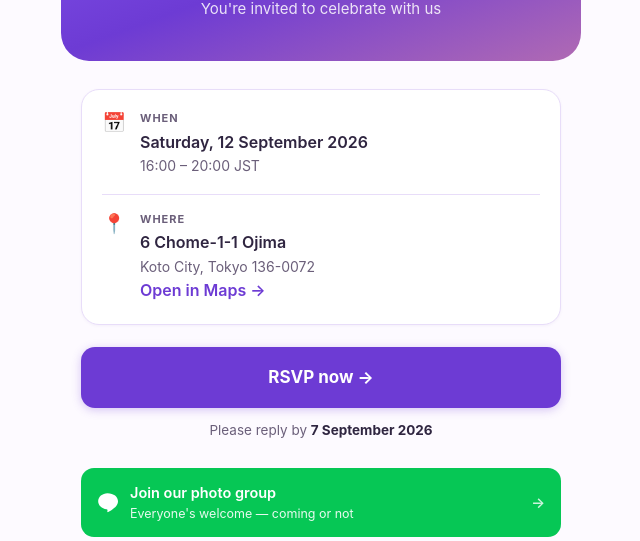
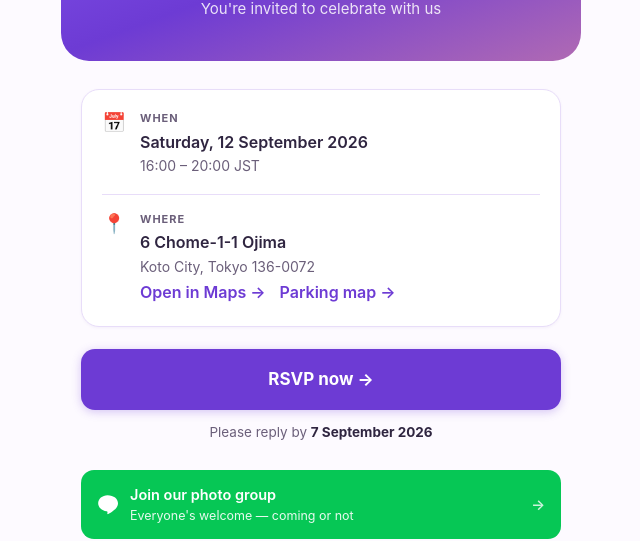
Before and after one commit to sunveda/sunveda.tech, a plain HTML site: page rsvp/index.html in a window 1280 px wide. Shown: the part 187-728 px from the top of the page, without its empty margins (319-959 px from the left). Drawn offline with Linux system fonts and the light colour scheme.

Commit message:
fix: restore RSVP parking map link

```diff
--- a/rsvp/index.html
+++ b/rsvp/index.html
@@ -96,6 +96,7 @@
   }
   .row .val { font-size: 16px; font-weight: 600; }
   .row .sub { font-size: 14px; color: var(--ink-soft); font-weight: 400; }
+  .map-links { display: flex; flex-wrap: wrap; gap: 4px 14px; margin-top: 2px; }
   .row a { color: var(--plum); font-weight: 600; text-decoration: none; }
   .row a:hover, .row a:focus-visible { text-decoration: underline; }
 
@@ -187,7 +188,10 @@
             <div class="lab">Where</div>
             <div class="val">6 Chome-1-1 Ojima</div>
             <div class="sub">Koto City, Tokyo 136-0072</div>
-            <a href="https://maps.app.goo.gl/FRMHpM1s8TxQbNXT8" target="_blank" rel="noopener">Open in Maps →</a>
+            <div class="map-links">
+              <a href="https://maps.app.goo.gl/FRMHpM1s8TxQbNXT8" target="_blank" rel="noopener">Open in Maps →</a>
+              <a href="https://maps.app.goo.gl/gbTQQipGxL2PaaTQ8?g_st=i" target="_blank" rel="noopener">Parking map →</a>
+            </div>
           </div>
         </div>
       </div>
```
